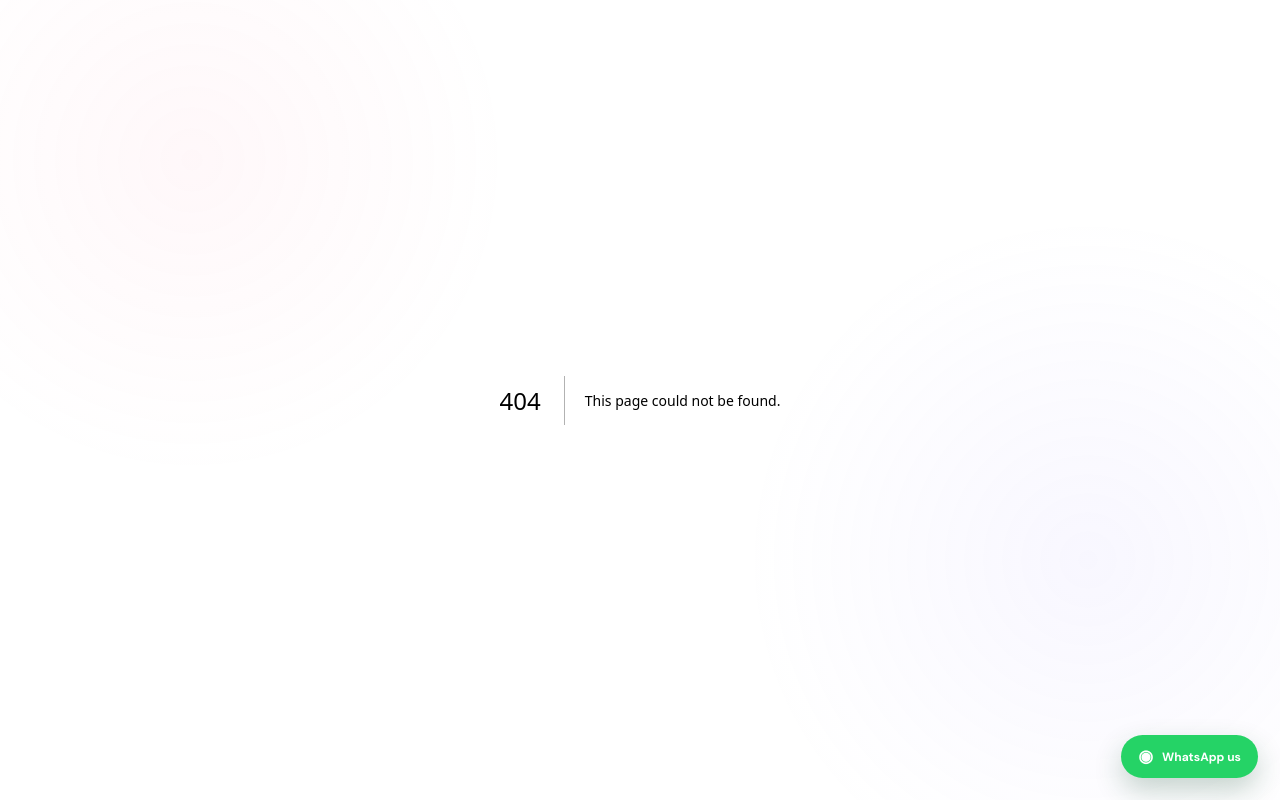
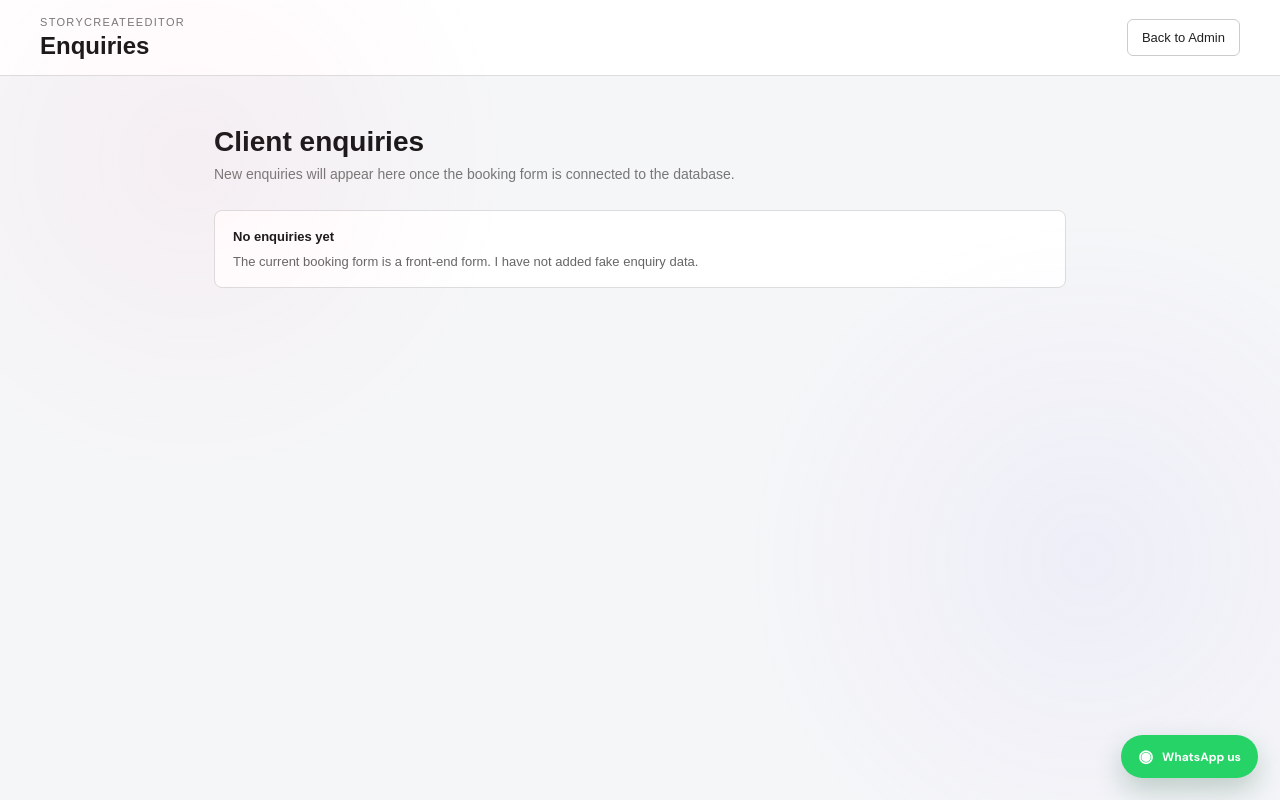
Before and after one commit to akshatpatidar27june-bit/BILLING-SYSTEM, a Next.js app: page /admin/enquiries in a window 1280 px wide. Before the commit this address had no page. Built offline with nearby package versions, Linux system fonts and the light colour scheme; a web font is replaced by a local one.

Commit message:
add simple enquiries admin page

```diff
--- /dev/null
+++ b/app/admin/enquiries/page.tsx
@@ -0,0 +1,15 @@
+export default function EnquiriesAdmin() {
+  return (
+    <main className="simple-admin">
+      <header className="simple-admin-header">
+        <div><p>STORYCREATEEDITOR</p><h1>Enquiries</h1></div>
+        <a href="/admin">Back to Admin</a>
+      </header>
+      <section className="simple-admin-content">
+        <h2>Client enquiries</h2>
+        <p className="simple-admin-intro">New enquiries will appear here once the booking form is connected to the database.</p>
+        <div className="simple-admin-note"><strong>No enquiries yet</strong><span>The current booking form is a front-end form. I have not added fake enquiry data.</span></div>
+      </section>
+    </main>
+  );
+}
```
